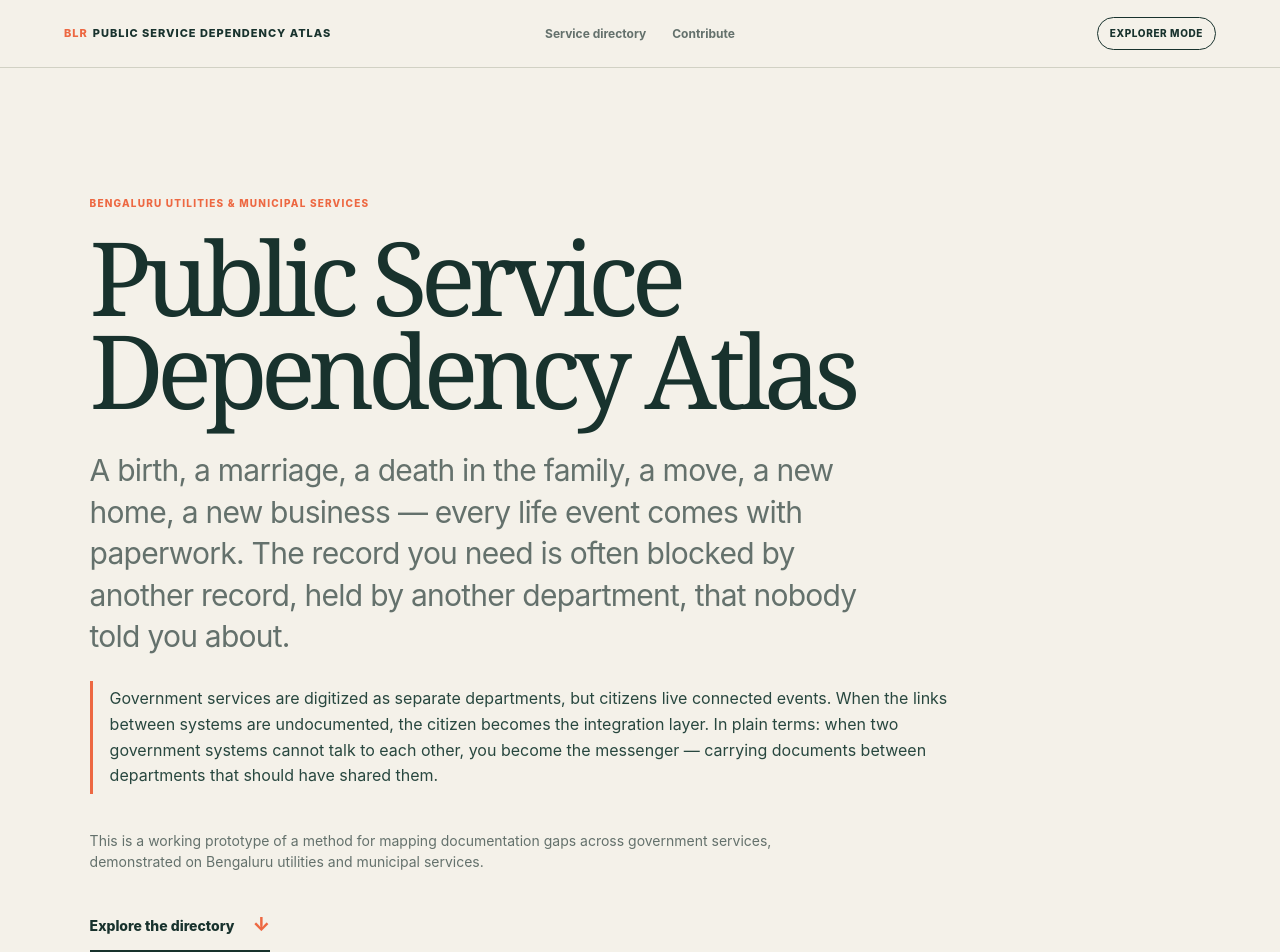
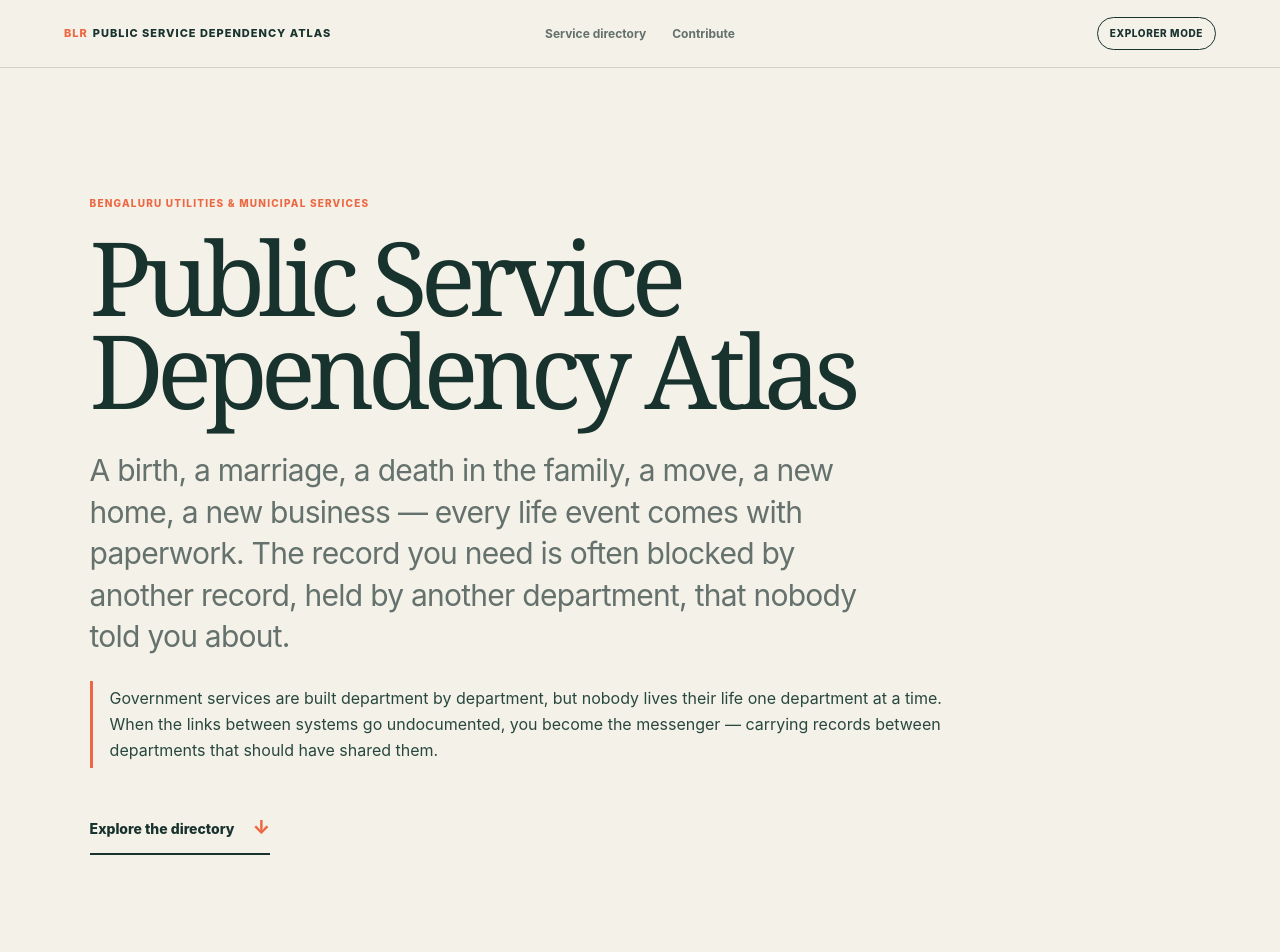
Before and after one commit to salmanneedsajob/public-service-dependency-atlas, a Next.js app: page / in a window 1280 px wide. Shown: the top 952 px of the page. Built offline with nearby package versions, Linux system fonts and the light colour scheme.

Commit message:
refactor: trim landing hero

```diff
--- a/app/globals.css
+++ b/app/globals.css
@@ -177,7 +177,7 @@ h1 {
 .directory-status-key b { color: var(--ink); }
 .missing-directory-link { width: max-content; color: var(--ink); font-size: 12px; font-weight: 850; text-decoration-thickness: 2px; text-underline-offset: 4px; }
 .survey-card { margin-top: 16px; color: var(--ink); }.survey-card summary { cursor: pointer; font-size: 12px; font-weight: 850; }.survey-card[open] summary { margin-bottom: 14px; }.survey-card dl { display: grid; gap: 11px; margin: 0; }.survey-card dl div { display: grid; gap: 3px; }.survey-card dt { color: var(--muted); font-size: 9px; font-weight: 850; letter-spacing: .08em; text-transform: uppercase; }.survey-card dd { margin: 0; font-size: 12px; line-height: 1.45; }.survey-card dd a, .survey-sources a { color: inherit; }.survey-card small, .survey-sources small { display: block; color: var(--muted); font-size: 9px; }.survey-sources { display: grid; gap: 7px; margin-top: 15px; border-top: 1px solid var(--line); padding-top: 12px; }.survey-sources a { font-size: 11px; line-height: 1.35; }
-.contribution { display: grid; grid-template-columns: minmax(0,.8fr) minmax(320px,1.2fr); gap: clamp(46px, 9vw, 140px); padding: clamp(70px, 9vw, 120px) clamp(20px, 6vw, 92px); background: var(--paper-deep); }.contribution p { margin: 0; color: var(--muted); font-size: 17px; line-height: 1.65; }.contribution-links { display: flex; flex-wrap: wrap; gap: 12px; margin-top: 28px; }.contribution-links a { border-bottom: 2px solid var(--ink); padding: 8px 0; font-size: 13px; font-weight: 850; text-decoration: none; }
+.contribution { display: grid; grid-template-columns: minmax(0,.8fr) minmax(320px,1.2fr); gap: clamp(46px, 9vw, 140px); padding: clamp(70px, 9vw, 120px) clamp(20px, 6vw, 92px); background: var(--paper-deep); }.contribution p { margin: 0; color: var(--muted); font-size: 17px; line-height: 1.65; }.contribution .contribution-prototype { margin-top: 16px; font-size: 12px; line-height: 1.5; }.contribution-links { display: flex; flex-wrap: wrap; gap: 12px; margin-top: 28px; }.contribution-links a { border-bottom: 2px solid var(--ink); padding: 8px 0; font-size: 13px; font-weight: 850; text-decoration: none; }
 .primary-link {
   display: inline-flex;
   align-items: center;
--- a/app/page.tsx
+++ b/app/page.tsx
@@ -33,8 +33,7 @@ export default function AtlasHome() {
         <p className="eyebrow">Bengaluru utilities &amp; municipal services</p>
         <h1>Public Service<br />Dependency Atlas</h1>
         <p className="atlas-lede">A birth, a marriage, a death in the family, a move, a new home, a new business — every life event comes with paperwork. The record you need is often blocked by another record, held by another department, that nobody told you about.</p>
-        <p className="atlas-thesis">Government services are digitized as separate departments, but citizens live connected events. When the links between systems are undocumented, the citizen becomes the integration layer. In plain terms: when two government systems cannot talk to each other, you become the messenger — carrying documents between departments that should have shared them.</p>
-        <p className="prototype-note">This is a working prototype of a method for mapping documentation gaps across government services, demonstrated on Bengaluru utilities and municipal services.</p>
+        <p className="atlas-thesis">Government services are built department by department, but nobody lives their life one department at a time. When the links between systems go undocumented, you become the messenger — carrying records between departments that should have shared them.</p>
         <div className="hero-actions">
           <a className="primary-link" href="#directory">Explore the directory <span>↓</span></a>
         </div>
@@ -112,6 +111,7 @@ export default function AtlasHome() {
         </div>
         <div>
           <p>Use the shared research format to add a source, record a gap, or show a contradiction without turning uncertainty into a guess. The existing entries are a starting point, not a claim that every public journey is fully documented.</p>
+          <p className="prototype-note contribution-prototype">This is a working prototype of a method for mapping documentation gaps across government services, demonstrated on Bengaluru utilities and municipal services.</p>
           <div className="contribution-links"><a href="https://github.com/salmanneedsajob/public-service-dependency-atlas/blob/main/ledger/schema.json" target="_blank" rel="noreferrer">Research format ↗</a><a href="https://github.com/salmanneedsajob/public-service-dependency-atlas/blob/main/ledger/AGENT_PROTOCOL.md" target="_blank" rel="noreferrer">Research protocol ↗</a><a href="https://github.com/salmanneedsajob/public-service-dependency-atlas" target="_blank" rel="noreferrer">Open-source atlas ↗</a></div>
         </div>
       </section>
```
